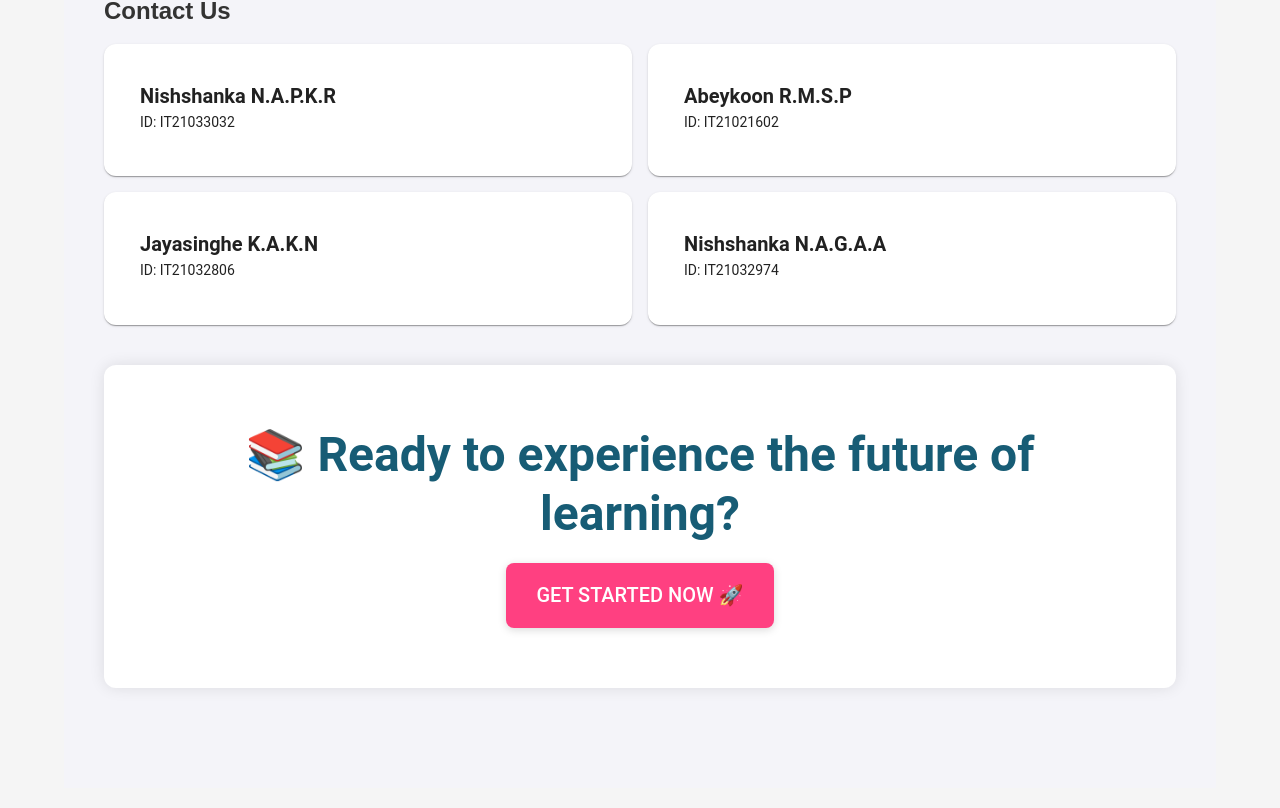
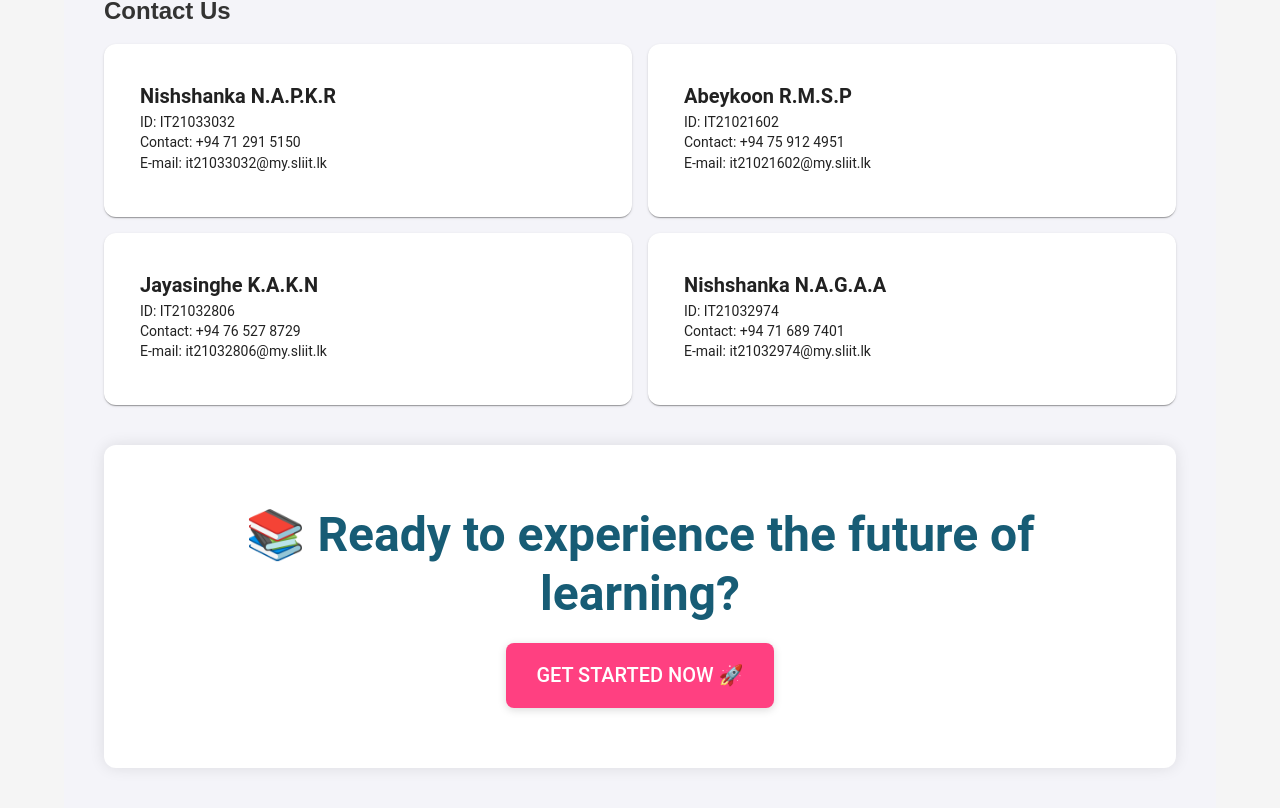
Before and after one commit to Kavindu-J22/learnpath-plus-Static-Site, a React (Vite) app: page / in a window 1280 px wide. Shown: the part 3191-3999 px from the top of the page. Built offline with nearby package versions, Linux system fonts and the light colour scheme.

Commit message:
contact Cards Update

```diff
--- a/src/pages/Home.jsx
+++ b/src/pages/Home.jsx
@@ -212,16 +212,18 @@ const Home = () => {
         content={
           <Grid container spacing={2}>
             {[
-              { name: 'Nishshanka N.A.P.K.R', id: 'IT21033032' },
-              { name: 'Abeykoon R.M.S.P', id: 'IT21021602' },
-              { name: 'Jayasinghe K.A.K.N', id: 'IT21032806' },
-              { name: 'Nishshanka N.A.G.A.A', id: 'IT21032974' }
+              { name: 'Nishshanka N.A.P.K.R', id: 'IT21033032', mobile: '+94 71 291 5150', Email: 'it21033032@my.sliit.lk' },
+              { name: 'Abeykoon R.M.S.P', id: 'IT21021602', mobile: '+94 75 912 4951', Email: 'it21021602@my.sliit.lk' },
+              { name: 'Jayasinghe K.A.K.N', id: 'IT21032806', mobile: '+94 76 527 8729', Email: 'it21032806@my.sliit.lk' },
+              { name: 'Nishshanka N.A.G.A.A', id: 'IT21032974', mobile: '+94 71 689 7401', Email: 'it21032974@my.sliit.lk' }
             ].map((contact, index) => (
               <Grid item xs={12} sm={6} key={index}>
                 <Card sx={{ padding: '20px', borderRadius: '12px' }}>
                   <CardContent>
                     <Typography variant="h6" sx={{ fontWeight: 'bold' }}>{contact.name}</Typography>
                     <Typography variant="body2">ID: {contact.id}</Typography>
+                    <Typography variant="body2">Contact: {contact.mobile}</Typography>
+                    <Typography variant="body2">E-mail: {contact.Email}</Typography>
                   </CardContent>
                 </Card>
               </Grid>
```
